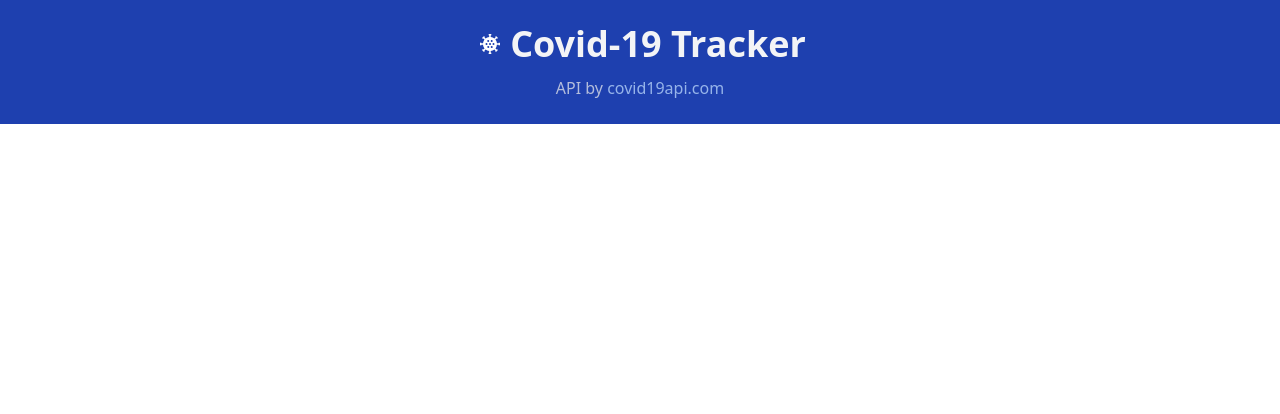
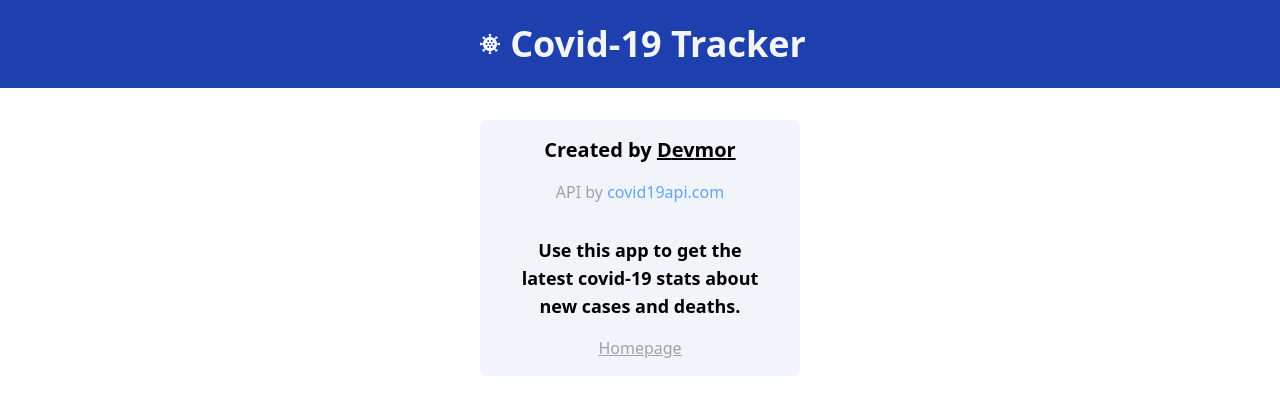
Before and after one commit to devmor-j/covid-tracker, a Vue app: page /about in a window 1280 px wide. Shown: the top 414 px of the page. Built offline with nearby package versions, Linux system fonts and the light colour scheme.

Commit message:
Create about page

```diff
--- a/src/components/Header.vue
+++ b/src/components/Header.vue
@@ -2,15 +2,9 @@
   <header class="w-full text-center text-gray-100 bg-blue-800 p-6 space-y-3">
     <div class="flex items-center justify-center gap-1">
       <Icon class="w-8" path="./src/assets/svg/virus.svg" />
-      <h1 class="text-3xl md:text-4xl font-bold">Covid-19 Tracker</h1>
-    </div>
-    <div class="block">
-      <span class="text-gray-200/75">API by&nbsp;</span>
-      <a
-        class="text-blue-200/75 hover:text-blue-200"
-        href="https://covid19api.com/"
-        target="_blank"
-      >covid19api.com</a>
+      <h1 class="text-3xl md:text-4xl font-bold">
+        <router-link to="/">Covid-19 Tracker</router-link>
+      </h1>
     </div>
   </header>
 </template>
--- /dev/null
+++ b/src/pages/AboutPage.vue
@@ -0,0 +1,36 @@
+<template>
+  <div
+    class="bg-slate-100 hover:bg-slate-200 max-w-xs mx-auto rounded-md py-4 px-8 mt-8 text-center transition-all space-y-4"
+  >
+    <h2 class="text-xl font-bold">
+      Created by
+      <a
+        href="https://github.com/devmor-j"
+        target="_blank"
+        title="Github link"
+        class="underline"
+      >
+        <span class="transition-[font-weight] hover:font-black hover:text-red-500">D</span>
+        <span class="transition-[font-weight] hover:font-black hover:text-orange-500">e</span>
+        <span class="transition-[font-weight] hover:font-black hover:text-yellow-500">v</span>
+        <span class="transition-[font-weight] hover:font-black hover:text-lime-500">m</span>
+        <span class="transition-[font-weight] hover:font-black hover:text-green-500">o</span>
+        <span class="transition-[font-weight] hover:font-black hover:text-teal-500">r</span>
+      </a>
+    </h2>
+    <h3>
+      <span class="text-gray-400">API by&nbsp;</span>
+      <a
+        class="text-blue-400 hover:text-blue-700"
+        href="https://covid19api.com/"
+        target="_blank"
+      >covid19api.com</a>
+    </h3>
+    <p
+      class="text-lg font-semibold pt-4"
+    >Use this app to get the latest covid-19 stats about new cases and deaths.</p>
+    <div class="underline text text-gray-400 hover:text-gray-700">
+      <router-link to="/">Homepage</router-link>
+    </div>
+  </div>
+</template>
--- a/src/pages/HomePage.vue
+++ b/src/pages/HomePage.vue
@@ -115,4 +115,7 @@ export default {
     <!-- select country from list -->
     <CountrySelect :countries="covidData.Countries" @country-changed="updateDataCountry" />
   </section>
+  <footer class="fixed bottom-0 left-0 w-full text-center p-1 font-semibold text-sm bg-slate-100 text-gray-400">
+    <router-link to="/about" class="underline hover:text-gray-700">About this project</router-link>
+  </footer>
 </template>
--- a/src/routes.js
+++ b/src/routes.js
@@ -1,7 +1,9 @@
 import HomePage from '@/pages/HomePage.vue';
+import AboutPage from '@/pages/AboutPage.vue';
 
 export const routes = [
   { path: '/', component: HomePage },
+  { path: '/about', component: AboutPage },
 ];
 
 export default routes;
```
